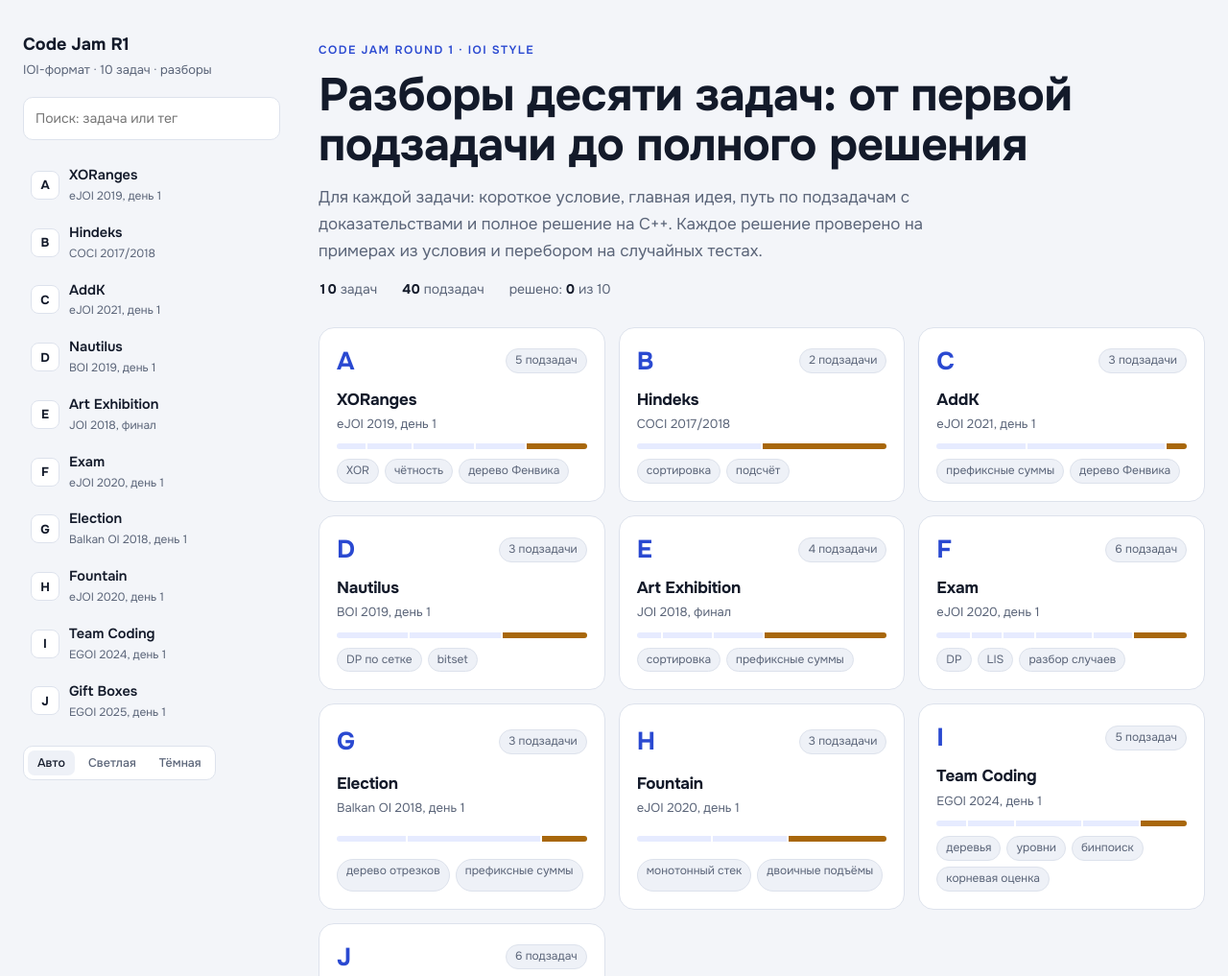
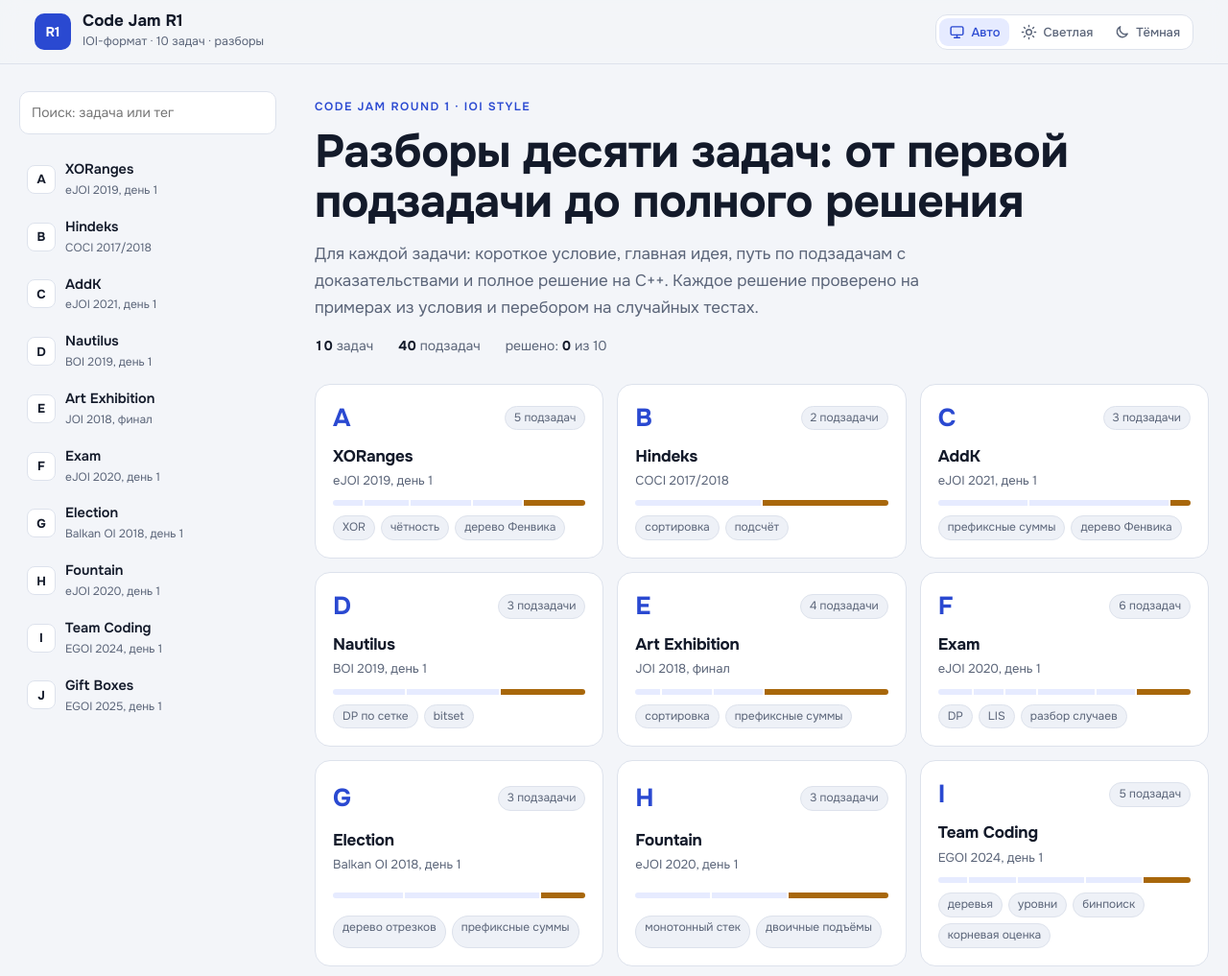
Before and after one commit to byerbol/editorials, a plain HTML site: page index.html in a window 1280 px wide. Shown: the top 1017 px of the page at 96% size. Drawn offline with nearby package versions, Linux system fonts and the light colour scheme; a web font is replaced by a local one.

Commit message:
Move theme switch to a top bar with icons
Co-Authored-By: Claude Opus 5.5 <noreply@anthropic.com>

```diff
--- a/css/style.css
+++ b/css/style.css
@@ -46,6 +46,7 @@ mjx-assistive-mml { max-width: 100% !important; }
 .prob, .subs, .sb, .rail, .hero, .phead > div { grid-template-columns: minmax(0, 1fr); min-width: 0; }
 .phead { grid-template-columns: auto minmax(0, 1fr) !important; }
 body {
+  margin: 0;
   background: var(--bg); color: var(--ink); font: 16px/1.65 var(--f-body);
   padding-left: max(16px, env(safe-area-inset-left, 0px)); padding-right: max(16px, env(safe-area-inset-right, 0px));
   -webkit-font-smoothing: antialiased;
@@ -58,10 +59,26 @@ h1, h2, h3 { font-family: var(--f-display); text-wrap: balance; letter-spacing:
 .shell { max-width: 1240px; margin: 0 auto; display: grid; grid-template-columns: 268px minmax(0, 1fr); gap: 40px; padding-block: 28px 64px; }
 
 /* rail */
-.rail { position: sticky; top: calc(env(safe-area-inset-top, 0px) + 20px); align-self: start; display: grid; gap: 18px; }
-.brand { display: grid; gap: 4px; text-decoration: none; color: var(--ink); }
-.brand b { font: 700 18px/1.2 var(--f-display); }
-.brand span { font-size: 13px; color: var(--muted); }
+.rail { position: sticky; top: calc(env(safe-area-inset-top, 0px) + 84px); align-self: start; display: grid; gap: 18px; }
+/* top bar */
+.topbar {
+  position: sticky; top: env(safe-area-inset-top, 0px); z-index: 20;
+  margin-left: calc(-1 * max(16px, env(safe-area-inset-left, 0px)));
+  margin-right: calc(-1 * max(16px, env(safe-area-inset-right, 0px)));
+  background: color-mix(in srgb, var(--bg) 86%, transparent);
+  -webkit-backdrop-filter: blur(10px); backdrop-filter: blur(10px);
+  border-bottom: 1px solid var(--line);
+}
+.topbar-in {
+  max-width: 1240px; margin: 0 auto; display: flex; align-items: center; justify-content: space-between; gap: 16px;
+  padding-block: 12px;
+  padding-left: max(16px, env(safe-area-inset-left, 0px)); padding-right: max(16px, env(safe-area-inset-right, 0px));
+}
+.brand { display: flex; align-items: center; gap: 12px; text-decoration: none; color: var(--ink); min-width: 0; }
+.logo { width: 38px; height: 38px; flex: none; border-radius: 10px; display: grid; place-items: center; background: var(--accent); color: var(--accent-ink); font: 700 14px var(--f-display); }
+.brand-txt { display: grid; gap: 1px; min-width: 0; }
+.brand b { font: 700 17px/1.2 var(--f-display); }
+.brand-txt > span { font-size: 12.5px; color: var(--muted); white-space: nowrap; overflow: hidden; text-overflow: ellipsis; }
 .search { width: 100%; padding: 10px 12px; border: 1px solid var(--line); border-radius: 10px; background: var(--surface); color: var(--ink); font: inherit; font-size: 14px; }
 .plist { list-style: none; margin: 0; padding: 0; display: grid; gap: 2px; }
 .plist a { display: grid; grid-template-columns: 30px minmax(0, 1fr) auto; gap: 10px; align-items: center; padding: 7px 8px; border-radius: 10px; text-decoration: none; color: var(--ink); }
@@ -73,9 +90,11 @@ h1, h2, h3 { font-family: var(--f-display); text-wrap: balance; letter-spacing:
 .plist .nm small { display: block; font-weight: 400; color: var(--muted); font-size: 12px; }
 .plist .done { width: 8px; height: 8px; border-radius: 50%; background: var(--ok); }
 .plist .done[hidden] { display: none; }
-.theme { display: flex; gap: 4px; padding: 4px; border-radius: 10px; background: var(--surface); border: 1px solid var(--line); width: max-content; }
-.theme button { border: 0; background: transparent; color: var(--muted); font: 500 12.5px var(--f-body); padding: 5px 10px; border-radius: 7px; cursor: pointer; }
-.theme button[aria-pressed="true"] { background: var(--surface-2); color: var(--ink); }
+.theme { display: flex; flex: none; gap: 2px; padding: 3px; border-radius: 12px; background: var(--surface); border: 1px solid var(--line); }
+.theme button { display: inline-flex; align-items: center; gap: 6px; border: 0; background: transparent; color: var(--muted); font: 500 13px var(--f-body); padding: 6px 10px; border-radius: 9px; cursor: pointer; transition: background .15s ease, color .15s ease; }
+.theme button:hover { color: var(--ink); }
+.theme button[aria-pressed="true"] { background: var(--accent-soft); color: var(--accent); }
+.theme svg { width: 17px; height: 17px; fill: none; stroke: currentColor; stroke-width: 2; stroke-linecap: round; stroke-linejoin: round; }
 
 /* overview */
 .hero { display: grid; gap: 14px; padding-block: 8px 28px; }
@@ -154,6 +173,9 @@ mjx-container[display="true"] { overflow-x: auto; overflow-y: hidden; margin: 10
 @media (max-width: 900px) {
   .shell { grid-template-columns: minmax(0, 1fr); gap: 20px; padding-block: 16px 48px; }
   .rail { position: static; }
+  .theme button span { display: none; }
+  .theme button { padding: 7px; }
+  .brand-txt > span { display: none; }
   .plist { grid-auto-flow: column; grid-auto-columns: max-content; overflow-x: auto; padding-bottom: 4px; }
   .plist a { grid-template-columns: 30px; padding: 4px; }
   .plist .nm, .plist .done { display: none; }
@@ -162,4 +184,4 @@ mjx-container[display="true"] { overflow-x: auto; overflow-y: hidden; margin: 10
   details.sub > summary::after { display: none; }
   .lim { grid-column: 1 / -1; }
 }
-@media (prefers-reduced-motion: reduce) { .card { transition: none; } .card:hover { transform: none; } }
+@media (prefers-reduced-motion: reduce) { .theme button { transition: none; } .card { transition: none; } .card:hover { transform: none; } }
--- a/index.html
+++ b/index.html
@@ -10,16 +10,26 @@
 <link rel="stylesheet" href="css/style.css">
 </head>
 <body>
+<header class="topbar">
+  <div class="topbar-in">
+    <a class="brand" href="#overview"><span class="logo" aria-hidden="true">R1</span><span class="brand-txt"><b>Code Jam R1</b><span>IOI-формат · 10 задач · разборы</span></span></a>
+    <div class="theme" role="group" aria-label="Тема оформления">
+      <button type="button" data-t="system" aria-pressed="true" title="Как в системе" aria-label="Тема как в системе">
+        <svg viewBox="0 0 24 24" aria-hidden="true"><rect x="3" y="4" width="18" height="12" rx="2"/><path d="M8 20h8M12 16v4"/></svg><span>Авто</span>
+      </button>
+      <button type="button" data-t="light" aria-pressed="false" title="Светлая тема" aria-label="Светлая тема">
+        <svg viewBox="0 0 24 24" aria-hidden="true"><circle cx="12" cy="12" r="4"/><path d="M12 2v2M12 20v2M4.9 4.9l1.4 1.4M17.7 17.7l1.4 1.4M2 12h2M20 12h2M4.9 19.1l1.4-1.4M17.7 6.3l1.4-1.4"/></svg><span>Светлая</span>
+      </button>
+      <button type="button" data-t="dark" aria-pressed="false" title="Тёмная тема" aria-label="Тёмная тема">
+        <svg viewBox="0 0 24 24" aria-hidden="true"><path d="M20 14.5A8 8 0 0 1 9.5 4a8 8 0 1 0 10.5 10.5z"/></svg><span>Тёмная</span>
+      </button>
+    </div>
+  </div>
+</header>
 <div class="shell">
   <aside class="rail">
-    <a class="brand" href="#overview"><b>Code Jam R1</b><span>IOI-формат · 10 задач · разборы</span></a>
     <input class="search" id="q" type="search" placeholder="Поиск: задача или тег" aria-label="Поиск по задачам">
     <ul class="plist" id="plist"></ul>
-    <div class="theme" role="group" aria-label="Тема">
-      <button type="button" data-t="system" aria-pressed="true">Авто</button>
-      <button type="button" data-t="light" aria-pressed="false">Светлая</button>
-      <button type="button" data-t="dark" aria-pressed="false">Тёмная</button>
-    </div>
   </aside>
 
   <main id="main">
```
